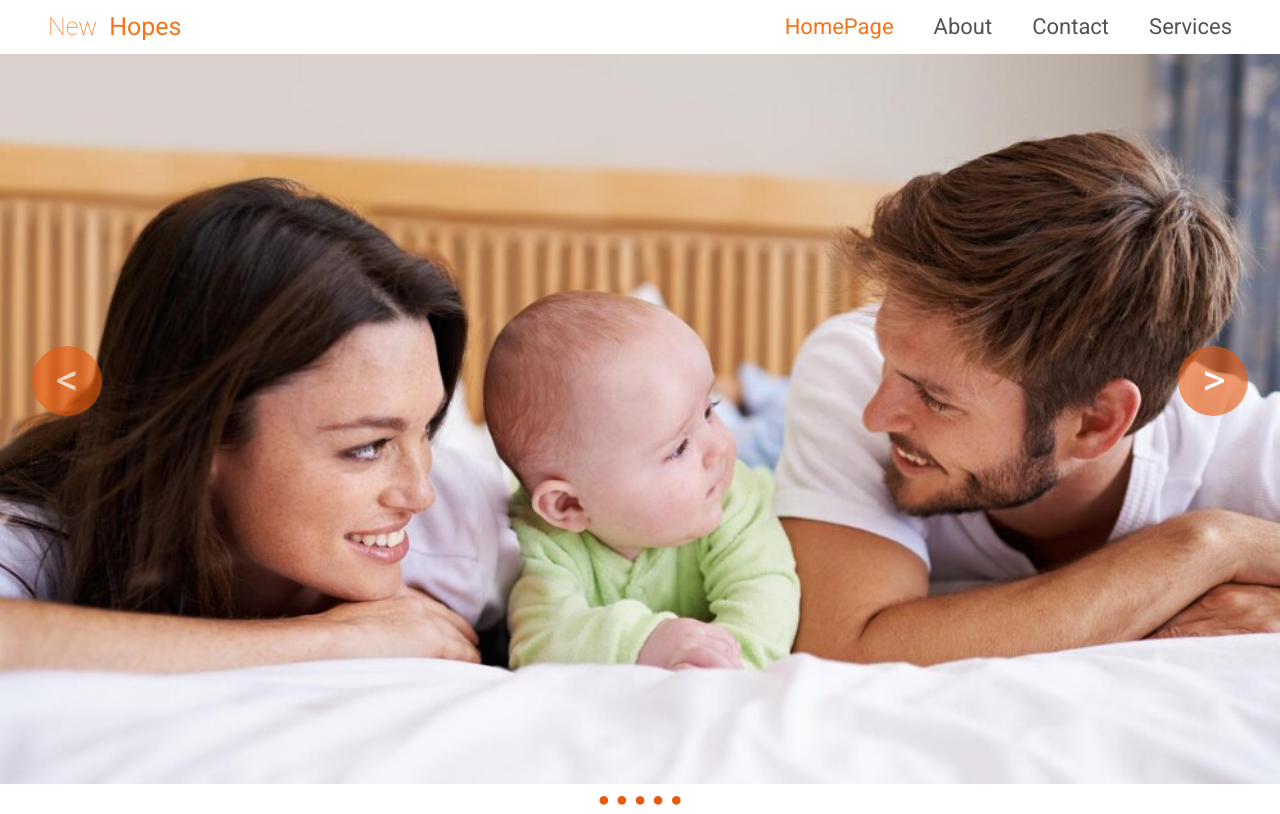
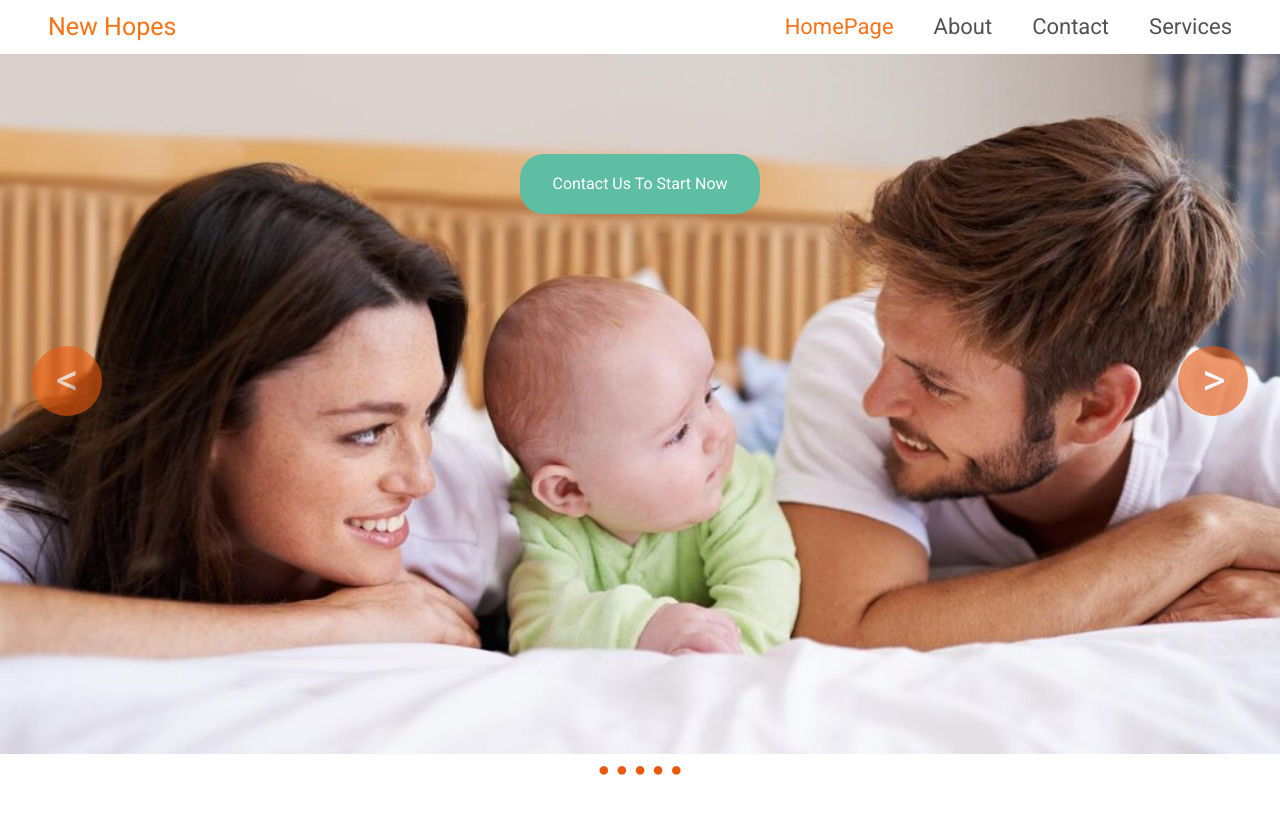
Before and after one commit to NikolozGel/Surrogacy-And-Egg-Donation, a React (Vite) app: page / in a window 1280 px wide. Built offline with nearby package versions, Linux system fonts and the light colour scheme.

Commit message:
add button for contact us in imageSlider.tsx

```diff
--- a/src/components/Header.tsx
+++ b/src/components/Header.tsx
@@ -1,7 +1,7 @@
 import { useState } from "react";
 import { useNavigate, Link } from "react-router-dom";
 import { FaBars } from "react-icons/fa";
-import NavBar from "../components/Navbar";
+import SideBar from "./SideBar";
 import { FaX } from "react-icons/fa6";
 
 export default function Header() {
@@ -19,12 +19,14 @@ export default function Header() {
             className="text-[25px] text-orange-500 cursor-pointer"
             onClick={() => navigate("/")}
           >
-            <span className="mr-3 font-thin">New</span>
-            Hopes
+            New Hopes
           </h1>
         </div>
         {/* ეს არის ნავიგაცია რომ გამოჩნდეს Mobile device-სთვის*/}
-        {isOpen ? <NavBar /> : null}
+        <div></div>
+
+        {isOpen ? <SideBar /> : null}
+
         {/* ესენია ჰამბურგერ და x ღილაკებისთვის*/}
         {isOpen ? (
           <button
--- a/src/components/ImageSlider.tsx
+++ b/src/components/ImageSlider.tsx
@@ -66,7 +66,7 @@ const ImageSlider = ({ slides }: Islides) => {
     fontSize: "45px",
     color: "#fff",
     zIndex: "1",
-    cursor: isButtonActive ? "pointer" : "default",
+    cursor: "pointer",
   };
 
   const rightArrowStyles: React.CSSProperties = {
@@ -77,7 +77,7 @@ const ImageSlider = ({ slides }: Islides) => {
     fontSize: "45px",
     color: "#fff",
     zIndex: "1",
-    cursor: isButtonActive ? "pointer" : "default",
+    cursor: "pointer",
   };
 
   const dotsContainerStyles = {
@@ -146,7 +146,7 @@ const ImageSlider = ({ slides }: Islides) => {
   };
 
   return (
-    <div className="h-[100%] relative">
+    <div className="h-[100%] relative flex flex-col items-center">
       {/* ეს ორი არის ფოტოზე გადასასვლელი ღილაკი */}
       <div className="hidden md:block">
         <div
@@ -154,21 +154,32 @@ const ImageSlider = ({ slides }: Islides) => {
           onClick={() =>
             isButtonActive && handleButtonClick(goToPrevious)
           }
-          className="bg-orange-600 w-[70px] h-[70px] pl-6 rounded-full opacity-60 hover:opacity-100"
+          className={`bg-orange-600 w-[70px] h-[70px] pl-6 rounded-full opacity-60 ${
+            isButtonActive
+              ? "hover:opacity-100 active:opacity-100"
+              : ""
+          }`}
         >
           {"<"}
         </div>
+
         <div
           style={rightArrowStyles}
           onClick={() =>
             isButtonActive && handleButtonClick(goToNext)
           }
-          className="bg-orange-600 w-[70px] h-[70px] pl-6 rounded-full opacity-60 hover:opacity-100"
+          className={`bg-orange-600 w-[70px] h-[70px] pl-6 rounded-full opacity-60 ${
+            isButtonActive
+              ? "hover:opacity-100 active:opacity-100"
+              : ""
+          }`}
         >
           {">"}
         </div>
       </div>
-
+      <button className="absolute bg-[#5dbea3] w-[240px] h-[60px] mt-[100px] rounded-3xl text-white hover:opacity-70 ease duration-300">
+        Contact Us To Start Now
+      </button>
       <div style={slideStyles} className="slide"></div>
       <div style={dotsContainerStyles}>
         {slides.map((slide, slideIndex) => (
@@ -178,7 +189,11 @@ const ImageSlider = ({ slides }: Islides) => {
             onClick={() =>
               isButtonActive && handleDotClick(slideIndex)
             }
-            className="text-orange-600"
+            className={`text-orange-600 ${
+              isButtonActive
+                ? "hover:text-yellow-600 active:text-yellow-600"
+                : ""
+            }`}
           >
             {"●"}
           </div>
--- a/src/components/ImageSlidesStyles.css
+++ b/src/components/ImageSlidesStyles.css
@@ -1,3 +1,3 @@
 .slide {
-  transition: 0.6s ease-in-out;
+  transition: 0.5s ease-in-out;
 }
--- /dev/null
+++ b/src/components/MainContent.tsx
@@ -0,0 +1,5 @@
+import React from "react";
+
+export default function MainContent() {
+  return <div></div>;
+}
--- a/src/components/Navbar.tsx
+++ /dev/null
@@ -1,23 +0,0 @@
-import { Link } from "react-router-dom";
-
-export default function NavBar() {
-  return (
-    <div className="z-10">
-      {/* ეს არის ნავიგაცია რესპონსივის*/}
-      <ul className="lg:hidden absolute flex flex-col gap-8 top-[4.4%] left-[0] pl-[50px]  bg-sky-200 bg-opacity-50 rounded-b-xl w-screen">
-        <li className="text-[30px]">
-          <Link to="/">Home</Link>
-        </li>
-        <li className="text-[30px]">
-          <Link to="/about">About</Link>
-        </li>
-        <li className="text-[30px]">
-          <Link to="/contact">Contact</Link>
-        </li>
-        <li className="text-[30px]">
-          <Link to="/services">Services</Link>
-        </li>
-      </ul>
-    </div>
-  );
-}
--- /dev/null
+++ b/src/components/SideBar.tsx
@@ -0,0 +1,23 @@
+import { Link } from "react-router-dom";
+import "./SideBarStyles.css";
+
+export default function SideBar() {
+  return (
+    <div className="z-10">
+      <ul className="lg:hidden absolute flex flex-col gap-8 bg-sky-200 bg-opacity-50 mt-[53.1px] pt-5 pl-12 w-[100%] top-0 bottom-0 left-0">
+        <li className="text-[30px] text-orange-600 hover:opacity-50">
+          <Link to="/">Home</Link>
+        </li>
+        <li className="text-[30px] text-orange-600 hover:opacity-50">
+          <Link to="/about">About</Link>
+        </li>
+        <li className="text-[30px] text-orange-600 hover:opacity-50">
+          <Link to="/contact">Contact</Link>
+        </li>
+        <li className="text-[30px] text-orange-600 hover:opacity-50">
+          <Link to="/services">Services</Link>
+        </li>
+      </ul>
+    </div>
+  );
+}
--- a/src/pages/Home.tsx
+++ b/src/pages/Home.tsx
@@ -20,7 +20,7 @@ export default function Home() {
   ];
 
   return (
-    <div>
+    <div className="relative">
       <Header />
 
       <div className="w-[100%] h-[230px] sm:h-[330px]  md:h-[480px] xl:h-[730px]">
--- a/tailwind.config.js
+++ b/tailwind.config.js
@@ -2,7 +2,11 @@
 export default {
   content: ["./index.html", "./src/**/*.{js,ts,jsx,tsx}"],
   theme: {
-    extend: {},
+    extend: {
+      screens: {
+        xs: "60px",
+      },
+    },
   },
   plugins: [],
 };
```
Also changed, not shown: src/components/SideBarStyles.css (added).
